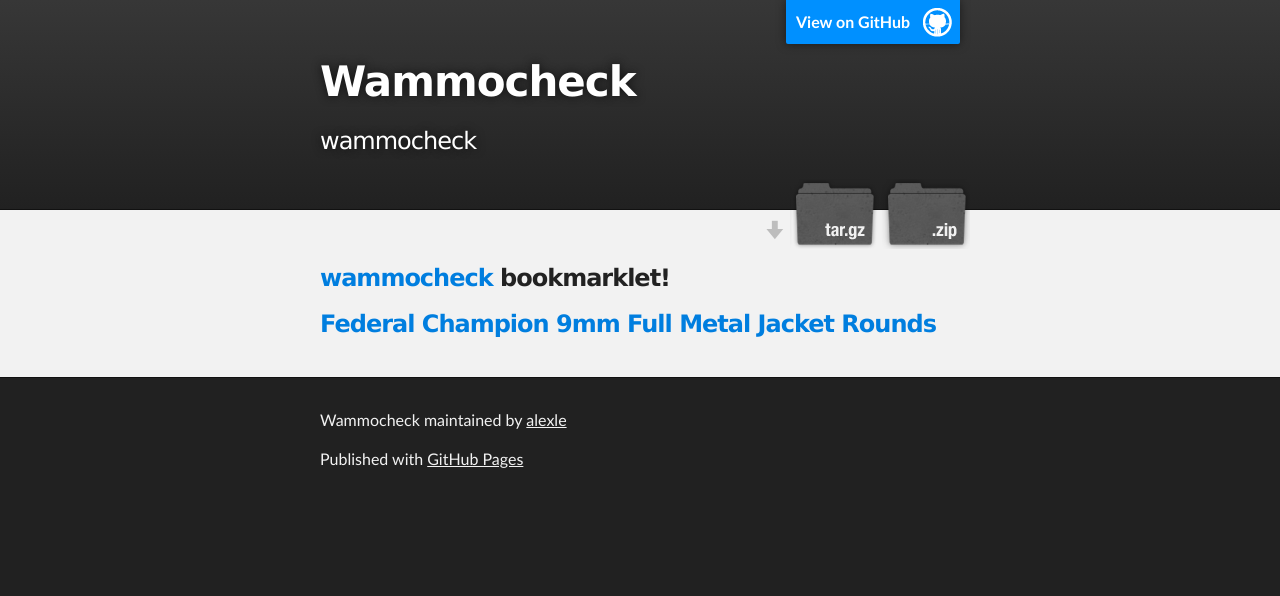
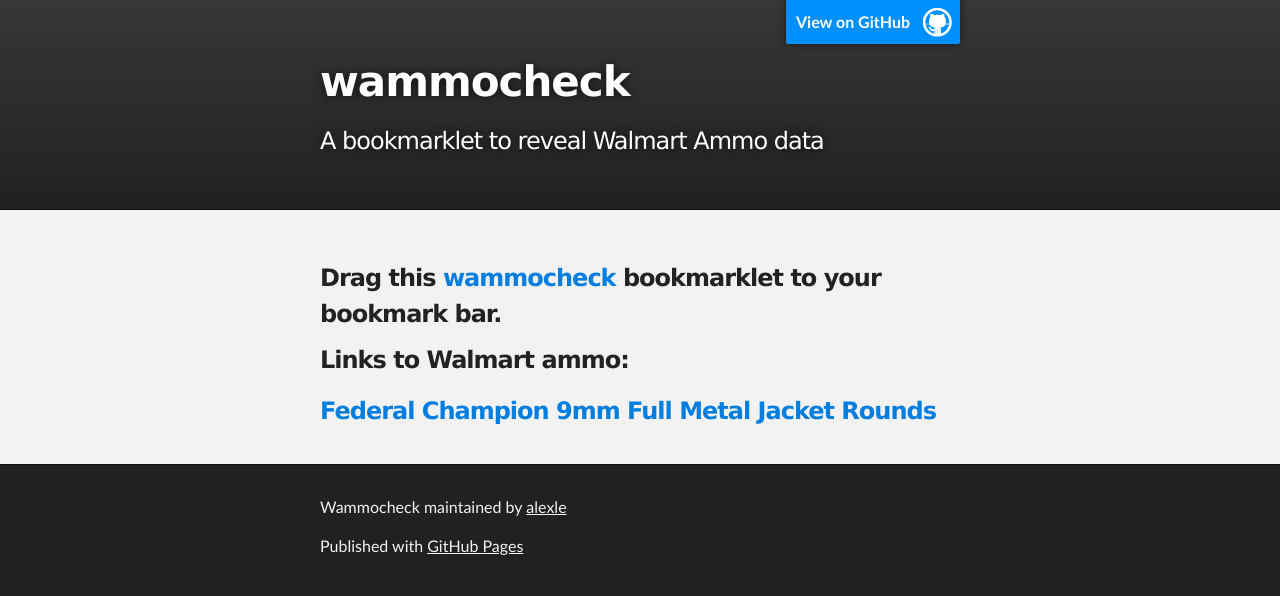
Before and after one commit to alexle/wammocheck, a plain HTML site: page index.html in a window 1280 px wide. Drawn offline with Linux system fonts and the light colour scheme.

Commit message:
Update index.html

```diff
--- a/index.html
+++ b/index.html
@@ -18,13 +18,15 @@
         <header class="inner">
           <a id="forkme_banner" href="https://github.com/alexle/wammocheck">View on GitHub</a>
 
-          <h1 id="project_title">Wammocheck</h1>
-          <h2 id="project_tagline">wammocheck</h2>
+          <h1 id="project_title">wammocheck</h1>
+          <h2 id="project_tagline">A bookmarklet to reveal Walmart Ammo data</h2>
 
+          <!--
             <section id="downloads">
               <a class="zip_download_link" href="https://github.com/alexle/wammocheck/zipball/master">Download this project as a .zip file</a>
               <a class="tar_download_link" href="https://github.com/alexle/wammocheck/tarball/master">Download this project as a tar.gz file</a>
             </section>
+          -->
         </header>
     </div>
 
@@ -32,9 +34,13 @@
     <div id="main_content_wrap" class="outer">
       <section id="main_content" class="inner">
         <h3>
+        Drag this
         <a href="javascript:(function(){
       document.body.appendChild(document.createElement('script')).src='http://alexle.github.com/wammocheck/wammocheck.js';
-   })();">wammocheck</a> bookmarklet!
+   })();">wammocheck</a> bookmarklet to your bookmark bar.
+   <p>
+     Links to Walmart ammo:
+   </p>
    <p>
      <a href="http://www.walmart.com/ip/Federal-Champion-9mm-Full-Metal-Jacket-Rounds/17617401">Federal Champion 9mm Full Metal Jacket Rounds</a>
    </p>
```
